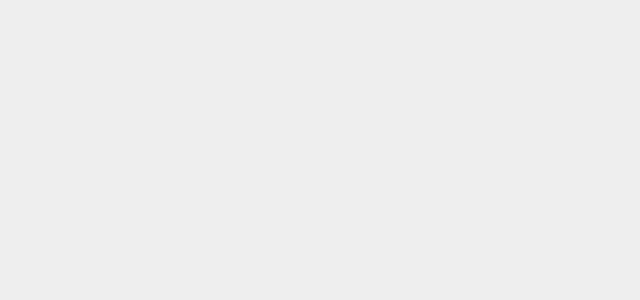
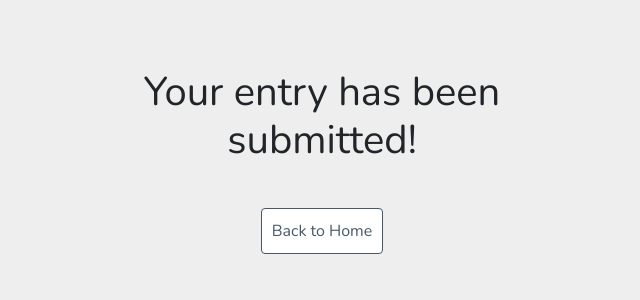
Before and after one commit to alxgrgsc/SoulJournal, a React (Create React App) app in the folder souljournal-frontend/: page /submit-entry in a window 1280 px wide. Before the commit this address had no page. Shown: the top 300 px of the page, without its empty margins (318-958 px from the left). Built offline with nearby package versions, Linux system fonts and the light colour scheme.

Commit message:
fix glitch visual bug for quotes by translateY 50px instead of -50px

```diff
--- a/souljournal-frontend/src/App.js
+++ b/souljournal-frontend/src/App.js
@@ -9,7 +9,8 @@ import RegistrationSuccess from './RegistrationSuccess';
 import Dashboard from './Dashboard';
 import Quotes from './Quotes';
 import SubmitFeedback from './SubmitFeedback';
-import NewEntry from './NewEntry'; // Import the NewEntry component
+import NewEntry from './NewEntry';
+import SubmitEntry from './SubmitEntry'; // Import the new component
 import 'bootstrap/dist/css/bootstrap.min.css';
 import '@fortawesome/fontawesome-free/css/all.min.css';
 
@@ -28,7 +29,8 @@ function App() {
             <Route path="/dashboard" element={<Dashboard />} />
             <Route path="/quotes" element={<Quotes />} />
             <Route path="/submit-feedback" element={<SubmitFeedback />} />
-            <Route path="/new-entry" element={<NewEntry />} /> {/* Add the new route */}
+            <Route path="/new-entry" element={<NewEntry />} />
+            <Route path="/submit-entry" element={<SubmitEntry />} /> {/* Add the new route */}
           </Routes>
         </header>
       </div>
--- a/souljournal-frontend/src/Dashboard.css
+++ b/souljournal-frontend/src/Dashboard.css
@@ -1,7 +1,10 @@
 @import url('https://fonts.googleapis.com/css2?family=Nunito:wght@300;400;600&display=swap');
 
-body{
+body {
   background-color: rgba(87, 85, 85, 0.097);
+  opacity: 0;
+  transform: translateY(50px);
+  animation: slideDown 0.5s forwards;
 }
 
 .dashboard-title {
@@ -11,8 +14,6 @@ body{
   font-weight: bold;
   color: #555;
 }
-
-
 
 .dashboard-button {
   padding: 10px 20px;
@@ -27,9 +28,22 @@ body{
   border-radius: 5px;
   text-decoration: none;
   margin-top: 10px;
+
 }
 
 .dashboard-button:hover {
   background-color: #485869;
   color: #fff;
 }
+
+/* SlideDown effect */
+@keyframes slideDown {
+  0% {
+    opacity: 0;
+    transform: translateY(-50px);
+  }
+  100% {
+    opacity: 1;
+    transform: translateY(0);
+  }
+}
--- a/souljournal-frontend/src/Dashboard.js
+++ b/souljournal-frontend/src/Dashboard.js
@@ -41,11 +41,11 @@ const Dashboard = () => {
   }, [firstName, lastName]);
 
   return (
-    <div className="container-fluid d-flex align-items-center justify-content-center min-vh-100">
+    <div className="container-fluid d-flex align-items-center justify-content-center min-vh-100 slide-down">
       <div className="row w-100 justify-content-center text-center">
         <h1 className="mb-4">Welcome back, {firstName}!</h1>
         <div className="col-12 col-md-6 mb-3">
-          <Link to="/create-entry" className="btn btn-primary w-100 fs-5 fs-lg-4 dashboard-button">Create Entry</Link>
+          <Link to="/new-entry" className="btn btn-primary w-100 fs-5 fs-lg-4 dashboard-button">Create Entry</Link>
         </div>
         <div className="col-12 col-md-6 mb-3">
           <Link to="/manage-entries" className="btn btn-primary w-100 fs-5 fs-lg-4 dashboard-button">Manage Entries</Link>
--- a/souljournal-frontend/src/NewEntry.js
+++ b/souljournal-frontend/src/NewEntry.js
@@ -36,7 +36,8 @@ const NewEntry = () => {
       console.log('Entry saved:', result);
       setTitle('');
       setContent('');
-      setMood(3); // Reset mood to neutral
+      setMood(3);
+      navigate('/submit-entry');
     } else {
       console.error('Failed to save entry');
     }
--- a/souljournal-frontend/src/Quotes.css
+++ b/souljournal-frontend/src/Quotes.css
@@ -12,15 +12,19 @@ body {
 .quote-container {
   padding-top: 10%;
   opacity: 0;
-  transform: translateY(-50px);
+  transform: translateY(50px);
   animation: slideDown 2s forwards;
   transition: opacity 5s ease-in-out; /* Add this line for the opacity transition */
 }
 
 @keyframes slideDown {
-  to {
-      opacity: 1;
-      transform: translateY(0);
+  0% {
+    opacity: 0;
+    transform: translateY(-50px);
+  }
+  100% {
+    opacity: 1;
+    transform: translateY(0);
   }
 }
 
--- /dev/null
+++ b/souljournal-frontend/src/SubmitEntry.css
@@ -0,0 +1,58 @@
+/* SubmitFeedback.css */
+
+.submit-feedback-container {
+  padding: 20px;
+  border-radius: 8px;
+  width: 100%;
+  max-width: 400px;
+  opacity: 0;
+  transform: translateY(-50px);
+  animation: slideDown 0.5s forwards;
+}
+
+@keyframes slideDown {
+  to {
+    opacity: 1;
+    transform: translateY(0);
+  }
+}
+
+.submit-feedback-container.show {
+  animation: slideDown 1s forwards;
+}
+
+.submit-feedback-title {
+  font-family: 'Nunito', sans-serif;
+  font-size: 2rem;
+  margin-bottom: 20px;
+  color: #333;
+}
+
+.submit-feedback-form {
+  display: flex;
+  flex-direction: column;
+}
+
+.submit-feedback-form label {
+  font-family: 'Nunito', sans-serif;
+  margin-bottom: 10px;
+  color: #333;
+}
+
+
+
+.submit-feedback-container button {
+  font-family: 'Nunito', sans-serif;
+  padding: 10px;
+  background-color: white;
+  color: #485869;
+  border: 1px solid #485869;
+  border-radius: 4px;
+  cursor: pointer;
+  transition: background-color 0.3s ease, color 0.3s ease;
+}
+
+.submit-feedback-container button:hover {
+  background-color: #485869;
+  color: white;
+}
--- /dev/null
+++ b/souljournal-frontend/src/SubmitEntry.js
@@ -0,0 +1,23 @@
+import React from 'react';
+import { useNavigate } from 'react-router-dom';
+import 'bootstrap/dist/css/bootstrap.min.css';
+import './SubmitEntry.css';
+
+const SubmitFeedback = () => {
+  const navigate = useNavigate();
+
+  const handleBackToHome = () => {
+    navigate('/dashboard');
+  };
+
+  return (
+    <div className="container submit-feedback-container mt-5 text-center">
+      <h1 className="mb-4">Your entry has been submitted!</h1>
+      <button className="btn btn-primary" onClick={handleBackToHome}>
+        Back to Home
+      </button>
+    </div>
+  );
+};
+
+export default SubmitFeedback;
```
